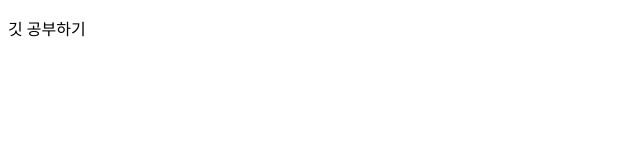
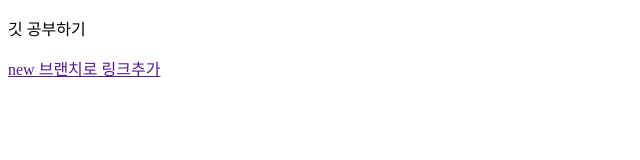
Before and after one commit to minxgu/Git-study, a plain HTML site: page index.html in a window 1280 px wide. Shown: the whole page, without its empty margins (0-640 px from the left). Drawn offline with Linux system fonts and the light colour scheme.

Commit message:
링크추가

```diff
--- a/index.html
+++ b/index.html
@@ -8,5 +8,6 @@
 </head>
 <body>
     <p>깃 공부하기</p>
+    <a href="">new 브랜치로 링크추가</a>
 </body>
 </html>
```
